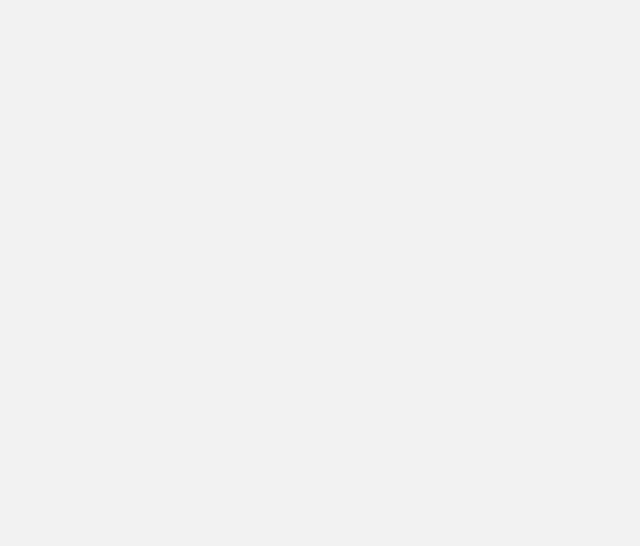
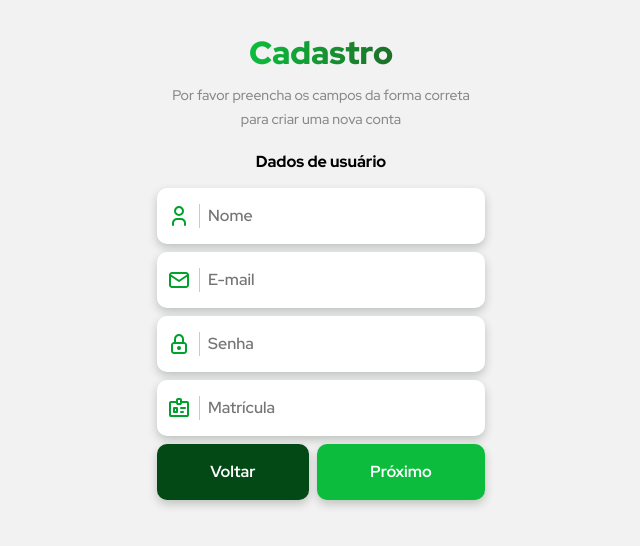
Before and after one commit to ElielBarbosa/scap-web, a React (Vite) app: page /signup in a window 1280 px wide. Before the commit this address had no page. Shown: the top 546 px of the page, without its empty margins (319-959 px from the left). Built offline with nearby package versions, Linux system fonts and the light colour scheme.

Commit message:
feat(SignUp): Implementar página de cadastro.

```diff
--- a/src/App.jsx
+++ b/src/App.jsx
@@ -3,6 +3,7 @@ import "./App.css";
 import { BrowserRouter, Route, Routes } from "react-router-dom";
 
 import SignInPage from "./pages/SingIn/SignInPage";
+import SignUpPage from "./pages/SignUp/SignUpPage";
 import WellcomePage from "./pages/Wellcome/WellcomePage";
 import { UserStorage } from "./contexts/UserContext";
 
@@ -13,8 +14,9 @@ function App() {
         <UserStorage>
           <Routes>
             <Route path="/" element={<WellcomePage />} />
-            <Route path="/signIn/" element={<SignInPage />} />
+            <Route path="/signin" element={<SignInPage />} />
             <Route path="/conta" element={<WellcomePage />} />
+            <Route path="/signup" element={<SignUpPage />} />
           </Routes>
         </UserStorage>
       </BrowserRouter>
--- a/src/components/Form/Button/index.jsx
+++ b/src/components/Form/Button/index.jsx
@@ -1,6 +1,5 @@
 import styles from "./styles.module.css";
 function Button({ children, variant = "primary", ...rest }) {
-  console.log(variant);
   return (
     <button className={styles[variant]} {...rest}>
       {children}
--- a/src/components/Form/FormError/ErrorForm.jsx
+++ /dev/null
@@ -1,10 +0,0 @@
-import styles from "./styles.module.css";
-
-function ErrorForm({ error }) {
-  if (!error) {
-    return null;
-  }
-  return <span className={styles.errorSpan}>{error}</span>;
-}
-
-export default ErrorForm;
--- a/src/components/Form/FormError/styles.module.css
+++ /dev/null
@@ -1,6 +0,0 @@
-.errorSpan {
-    color: var(--red-normal);
-    font-size: 16px;
-    font-weight: 500;
-    margin: 1rem 0;
-}
--- a/src/components/Form/Input/index.jsx
+++ b/src/components/Form/Input/index.jsx
@@ -1,4 +1,3 @@
-import ErrorForm from "../FormError/ErrorForm";
 import styles from "./styles.module.css";
 
 function Input({
@@ -9,7 +8,6 @@ function Input({
   placehoder,
   error,
   onChange,
-  onBlur,
   ...rest
 }) {
   return (
@@ -24,10 +22,8 @@ function Input({
           type={type}
           onChange={onChange}
           value={value}
-          onBlur={onBlur}
           {...rest}
         />
-        {console.log(error)}
       </div>
       {error && <span className={styles.errorSpan}>{error}</span>}
     </>
--- /dev/null
+++ b/src/pages/SignUp/SignUpForm/index.jsx
@@ -0,0 +1,98 @@
+import Button from "../../../components/Form/Button";
+import Input from "../../../components/Form/Input";
+import iconPassword from "../../../assets/icons/lock.svg";
+import iconEmail from "../../../assets/icons/mail.svg";
+import iconUser from "../../../assets/icons/user.svg";
+import iconId from "../../../assets/icons/id-badge.svg";
+import useForm from "../../../hooks/UseForm";
+import styles from "./styles.module.css";
+import { useContext } from "react";
+import { UserContext } from "../../../contexts/UserContext";
+import { Link } from "react-router-dom";
+
+function SignUpForm() {
+  const username = useForm();
+  const email = useForm();
+  const password = useForm();
+  const register = useForm();
+
+  const { createNewUser } = useContext(UserContext);
+
+  function onSubmit(event) {
+    event.preventDefault();
+
+    const bodyRequest = {
+      username: username.value,
+      email: email.value,
+      passwordHash: password.value,
+      registration: register.value,
+      campusId: 1,
+    };
+
+    try {
+      createNewUser(bodyRequest);
+      // console.log(response)
+    } catch (error) {
+      console.log(error);
+    }
+  }
+  return (
+    <>
+      <div>
+        <form
+          action=""
+          method="post"
+          onSubmit={onSubmit}
+          className={`${styles.registerFormContainer}`}
+        >
+          <Input
+            iconUrl={iconUser}
+            type="text"
+            name="username"
+            placehoder="Nome"
+            value={username.value}
+            onChange={username.onChange}
+          />
+          <Input
+            iconUrl={iconEmail}
+            type="email"
+            name="email"
+            placehoder="E-mail"
+            value={email.value}
+            onChange={email.onChange}
+          />
+          <Input
+            iconUrl={iconPassword}
+            type="password"
+            name="password"
+            placehoder="Senha"
+            value={password.value}
+            onChange={password.onChange}
+            required
+          />
+          <Input
+            iconUrl={iconId}
+            type="text"
+            name="register"
+            placehoder="Matrícula"
+            value={register.value}
+            onChange={register.onChange}
+            required
+          />
+          <div className={`${styles.wrapperButtonRegister}`}>
+            <Link to="/">
+              <Button variant="secondary">Voltar</Button>
+            </Link>
+            <Link to="/selectCampus">
+              <Button variant="primary" onClick={() => window.alert("Olá")}>
+                Próximo
+              </Button>
+            </Link>
+          </div>
+        </form>
+      </div>
+    </>
+  );
+}
+
+export default SignUpForm;
--- /dev/null
+++ b/src/pages/SignUp/SignUpForm/styles.module.css
@@ -0,0 +1,20 @@
+.registerFormContainer {
+    display: flex;
+    flex-direction: column;
+    gap: 8px;
+}
+
+.wrapperButtonRegister {
+    display: flex;
+    gap: 8px;
+
+}
+
+.wrapperButtonRegister>a {
+    flex-grow: 1;
+    position: relative;
+}
+
+.wrapperButtonRegister>a>button {
+    width: 100%;
+}
--- /dev/null
+++ b/src/pages/SignUp/SignUpPage/index.jsx
@@ -0,0 +1,20 @@
+import FormSectionHeader from "../../../components/Form/FormSectionHeader";
+//import styles from "./styles.module.css";
+import SignUpForm from "../SignUpForm";
+
+function SignUpPage() {
+  return (
+    <>
+      <div className="container introAnimation">
+        <FormSectionHeader
+          title="Cadastro"
+          subtitle="Dados de usuário"
+          paragraph="Por favor preencha os campos da forma correta para criar uma nova conta"
+        />
+        <SignUpForm />
+      </div>
+    </>
+  );
+}
+
+export default SignUpPage;
--- a/src/pages/SingIn/SingInForm/index.jsx
+++ b/src/pages/SingIn/SingInForm/index.jsx
@@ -16,7 +16,6 @@ function SignInForm() {
 
   const email = useForm();
   const password = useForm();
-  console.log(password);
 
   const { handdleLogin } = useContext(UserContext);
 
--- a/src/pages/Wellcome/WellcomePage/index.jsx
+++ b/src/pages/Wellcome/WellcomePage/index.jsx
@@ -29,7 +29,7 @@ function WellcomePage() {
               <Button variant="primary">Entrar</Button>
             </Link>
             <Divisor />
-            <Link to="/register">
+            <Link to="/signup">
               <Button variant="secondary">Criar nova conta</Button>
             </Link>
           </div>
--- a/src/pages/Wellcome/WellcomePage/styles.module.css
+++ b/src/pages/Wellcome/WellcomePage/styles.module.css
@@ -1,7 +1,7 @@
 .wellcomeContainer {
     width: 100%;
     height: 100dvh;
-    padding: 16px 0;
+
     display: flex;
     flex-direction: column;
     align-items: center;
```
Also changed, not shown: src/pages/SignUp/SignUpPage/style.module.css (added).
